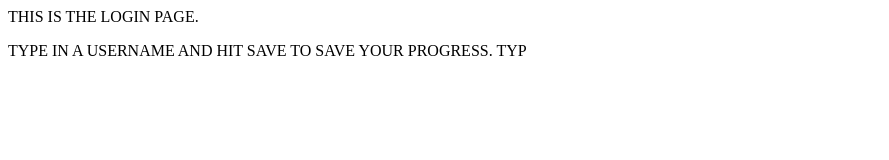
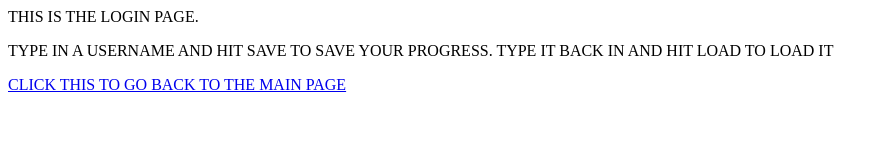
Before and after one commit to Claadam/trumpclicker, a plain HTML site: page loginpage.html in a window 1280 px wide. Shown: the whole page, without its empty margins (0-889 px from the left). Drawn offline with Linux system fonts and the light colour scheme.

Commit message:
Classadoo autocommit

```diff
--- a/loginpage.html
+++ b/loginpage.html
@@ -6,6 +6,8 @@
   <body>
   THIS IS THE LOGIN PAGE.
     <p></p>
-    TYPE IN A USERNAME AND HIT SAVE TO SAVE YOUR PROGRESS. TYP
+    TYPE IN A USERNAME AND HIT SAVE TO SAVE YOUR PROGRESS. TYPE IT BACK IN AND HIT LOAD TO LOAD IT
+    <p></p>
+    <a href="index.html">CLICK THIS TO GO BACK TO THE MAIN PAGE</a>
   </body>
 </html>
--- a/script.js
+++ b/script.js
@@ -11,7 +11,7 @@ document.getElementById("click").onclick = function click() {
   money += clickmoney;
   document.getElementById('money').innerHTML = 'you have ' + money + " million dollars";
   var money2 = moneyowed+1
-  console.log(money2)
+  console.log("ssdaf")
   var moneyowed = money2*1.1
   console.log(moneyowed)
   debt.html("you also have " + moneyowed + " million dollars of debt")
```
